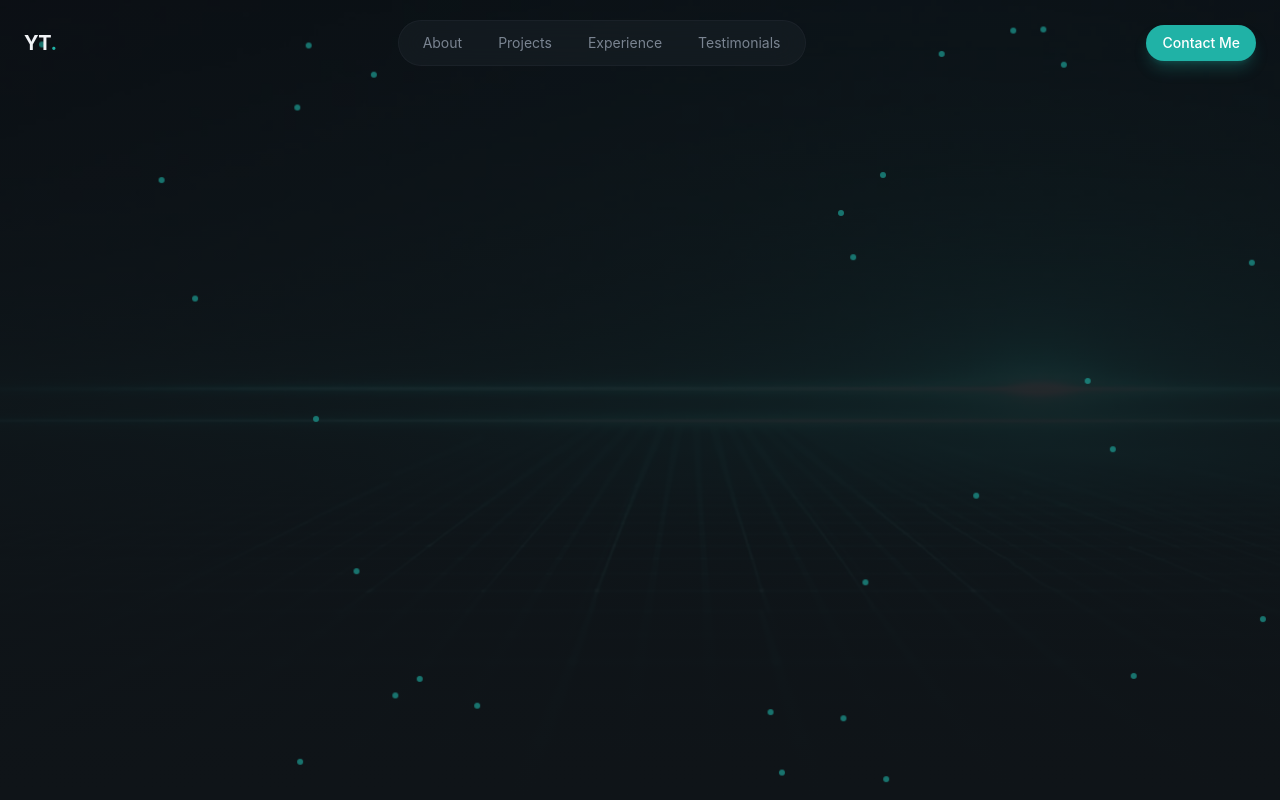
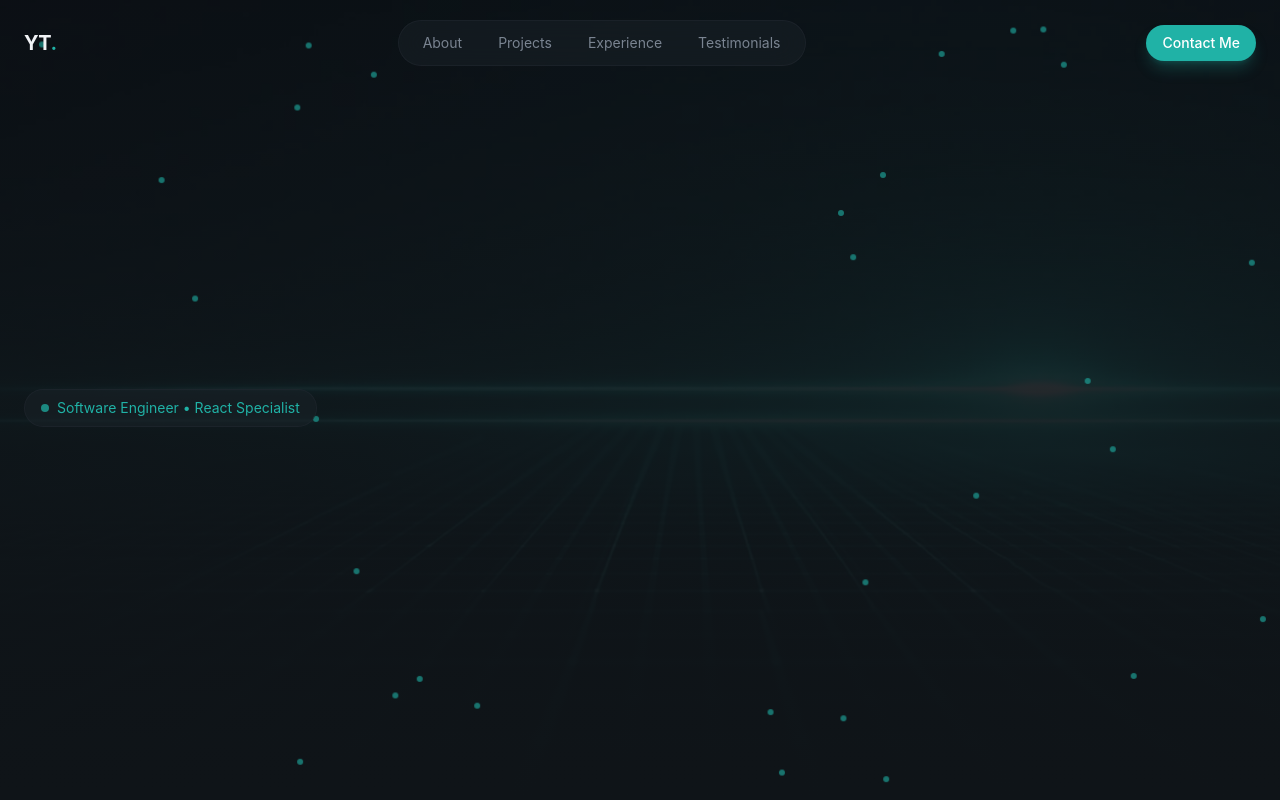
Before and after one commit to yohannesteferi715/personal-portfolio-website-project, a React (Vite) app: page / in a window 1280 px wide. Built offline with nearby package versions, Linux system fonts and the light colour scheme.

Commit message:
feat: add hero section badge with role indicator

```diff
--- a/src/sections/Hero.jsx
+++ b/src/sections/Hero.jsx
@@ -30,11 +30,28 @@ export const Hero = () => {
          ))}
       </div>
 
-           {/* Content */}
-        <div>
+      {/* Content */}
+      <div className="container mx-auto px-6 pt-32 pb-20 relative z-10">
+         <div className="grid lg:grid-cols-2 gap-12 items-center">
+            {/* Left Column - Text Content */}
+            <div className="space-y-8">
+               <div className="animate-fade-in">
+                  <span className="inline-flex items-center gap-2 px-4 py-2 rounded-full glass text-sm text-primary">
+                     <span className="w-2 h-2 bg-primary rounded-full animate-pulse" />
+                     Software Engineer • React Specialist
 
+                  </span>
+               </div>
+               {/* Headline */}
+               <div>
 
-        </div>
+               </div>
+            </div>
+
+            {/* Right Column - Profile Image */}
+         </div>
+
+      </div>
 
 
 
```
